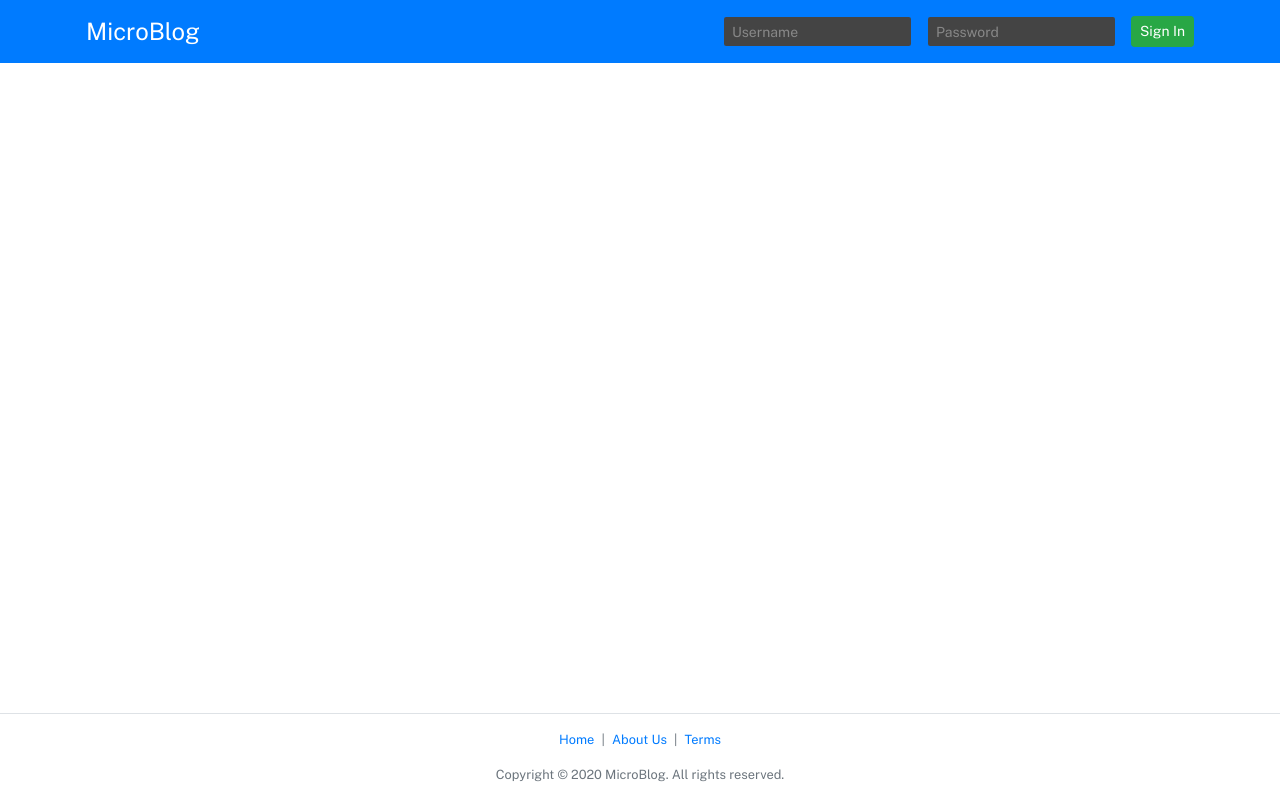
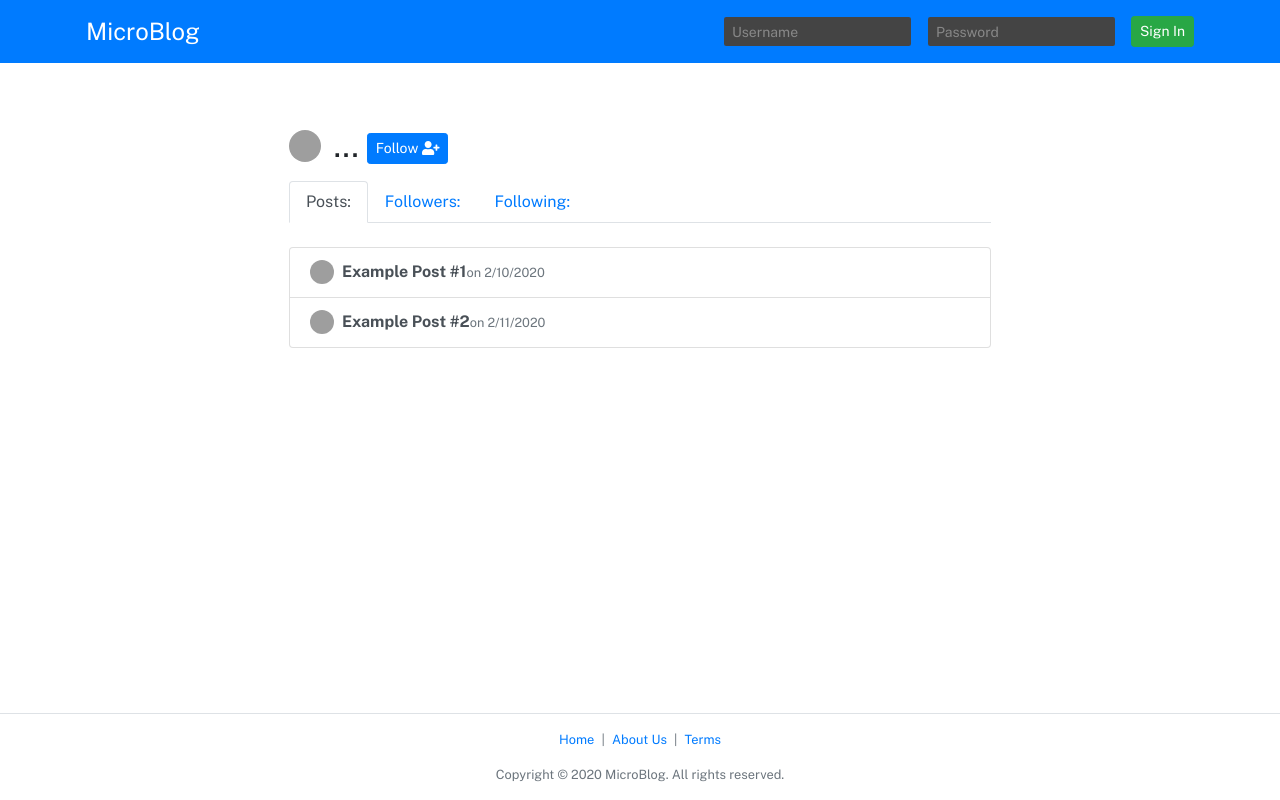
Before and after one commit to daksh-sagar/micro-blog-react, a React (Create React App) app: page /profile/1 in a window 1280 px wide. Built offline with nearby package versions, Linux system fonts and the light colour scheme; no server answers; grey boxes are pictures that could not be loaded.

Commit message:
Fetch profile data

```diff
--- a/src/App.js
+++ b/src/App.js
@@ -13,6 +13,7 @@ import SinglePost from './components/SinglePost'
 import FlashMessages from './components/FlashMessages'
 import DispatchContext from './contexts/DispatchContext'
 import StateContext from './contexts/StateContext'
+import Profile from './components/Profile'
 
 axios.defaults.baseURL = 'http://localhost:8080'
 
@@ -71,6 +72,9 @@ const App = () => {
             <Route path="/post/:id">
               <SinglePost />
             </Route>
+            <Route path="/profile/:username">
+              <Profile />
+            </Route>
             <Route path="/about-us">
               <About />
             </Route>
--- a/src/components/CreatePost.js
+++ b/src/components/CreatePost.js
@@ -36,10 +36,13 @@ const CreatePost = () => {
   // }
 
   useEffect(() => {
-    stableDispatch({
-      type: 'flashMessage',
-      data: 'Congrats, the new post was created.',
-    })
+    if (wasSuccessful) {
+      stableDispatch({
+        type: 'flashMessage',
+        data: 'Congrats, the new post was created.',
+      })
+      console.log('How many times ?')
+    }
   }, [wasSuccessful, stableDispatch])
 
   return wasSuccessful ? (
--- a/src/components/HeaderLoggedIn.js
+++ b/src/components/HeaderLoggedIn.js
@@ -19,13 +19,13 @@ const HeaderLoggedIn = () => {
         <i className="fas fa-comment"></i>
         <span className="chat-count-badge text-white"> </span>
       </span>
-      <a href="/" className="mr-2">
+      <Link to={`/profile/${user.username}`} className="mr-2">
         <img
           alt="user's profile pic"
           className="small-header-avatar"
           src={user.avatar}
         />
-      </a>
+      </Link>
       <Link className="btn btn-sm btn-success mr-2" to="/create-post">
         Create Post
       </Link>
--- /dev/null
+++ b/src/components/Profile.js
@@ -0,0 +1,82 @@
+import React, { useEffect, useContext, useState } from 'react'
+import { useParams } from 'react-router-dom'
+import axios from 'axios'
+import Page from './Page'
+import StateContext from '../contexts/StateContext'
+
+const Profile = () => {
+  const { user } = useContext(StateContext)
+  const { username } = useParams()
+
+  const [profileData, setProfileData] = useState({
+    profileUsername: '...',
+    profileAvatar: 'https://gravatar.com/avatar/placeholder?s=128',
+    isFollowing: false,
+    counts: { postCount: '', followerCount: '', followingCount: '' },
+  })
+
+  useEffect(() => {
+    async function fetchData() {
+      try {
+        const response = await axios.post(`/profile/${username}`, {
+          token: user.token,
+        })
+        setProfileData(response.data)
+      } catch (error) {
+        console.log(JSON.stringify(error))
+      }
+    }
+    fetchData()
+  }, [])
+
+  return (
+    <Page title="Profile">
+      <h2>
+        <img
+          className="avatar-small"
+          src={profileData.profileAvatar}
+          alt="profile pic"
+        />{' '}
+        {profileData.profileUsername}
+        <button className="btn btn-primary btn-sm ml-2">
+          Follow <i className="fas fa-user-plus"></i>
+        </button>
+      </h2>
+
+      <div className="profile-nav nav nav-tabs pt-2 mb-4">
+        <a href="/" className="active nav-item nav-link">
+          Posts: {profileData.counts.postCount}
+        </a>
+        <a href="/" className="nav-item nav-link">
+          Followers: {profileData.counts.followerCount}
+        </a>
+        <a href="/" className="nav-item nav-link">
+          Following: {profileData.counts.followingCount}
+        </a>
+      </div>
+
+      <div className="list-group">
+        <a href="/" className="list-group-item list-group-item-action">
+          <img
+            className="avatar-tiny"
+            src="https://gravatar.com/avatar/b9408a09298632b5151200f3449434ef?s=128"
+            alt="avatar"
+          />{' '}
+          <strong>Example Post #1</strong>
+          <span className="text-muted small">on 2/10/2020 </span>
+        </a>
+        <a href="/" className="list-group-item list-group-item-action">
+          <img
+            className="avatar-tiny"
+            src="https://gravatar.com/avatar/b9408a09298632b5151200f3449434ef?s=128"
+            alt="avatar"
+          />{' '}
+          <strong>Example Post #2</strong>
+          <span className="text-muted small">on 2/11/2020 </span>
+        </a>
+      </div>
+    </Page>
+  )
+}
+
+export default Profile
```
